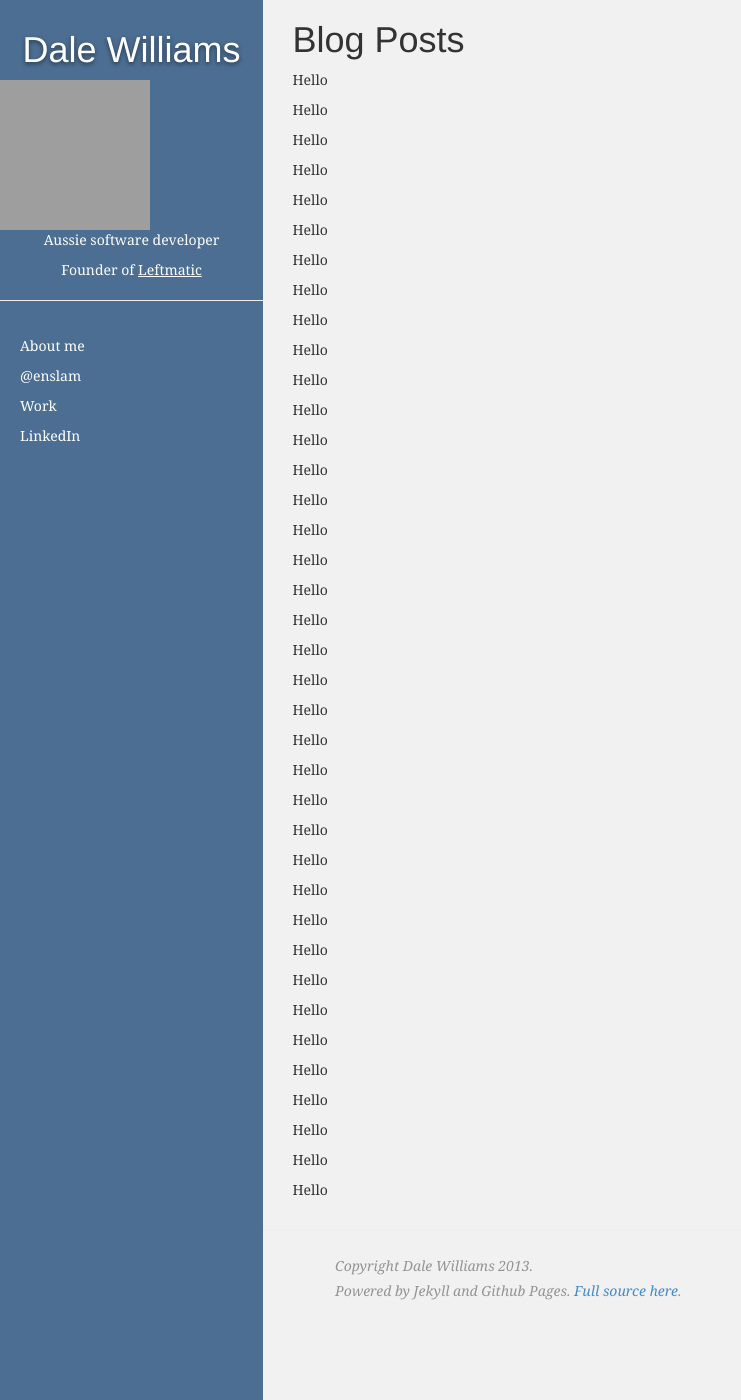
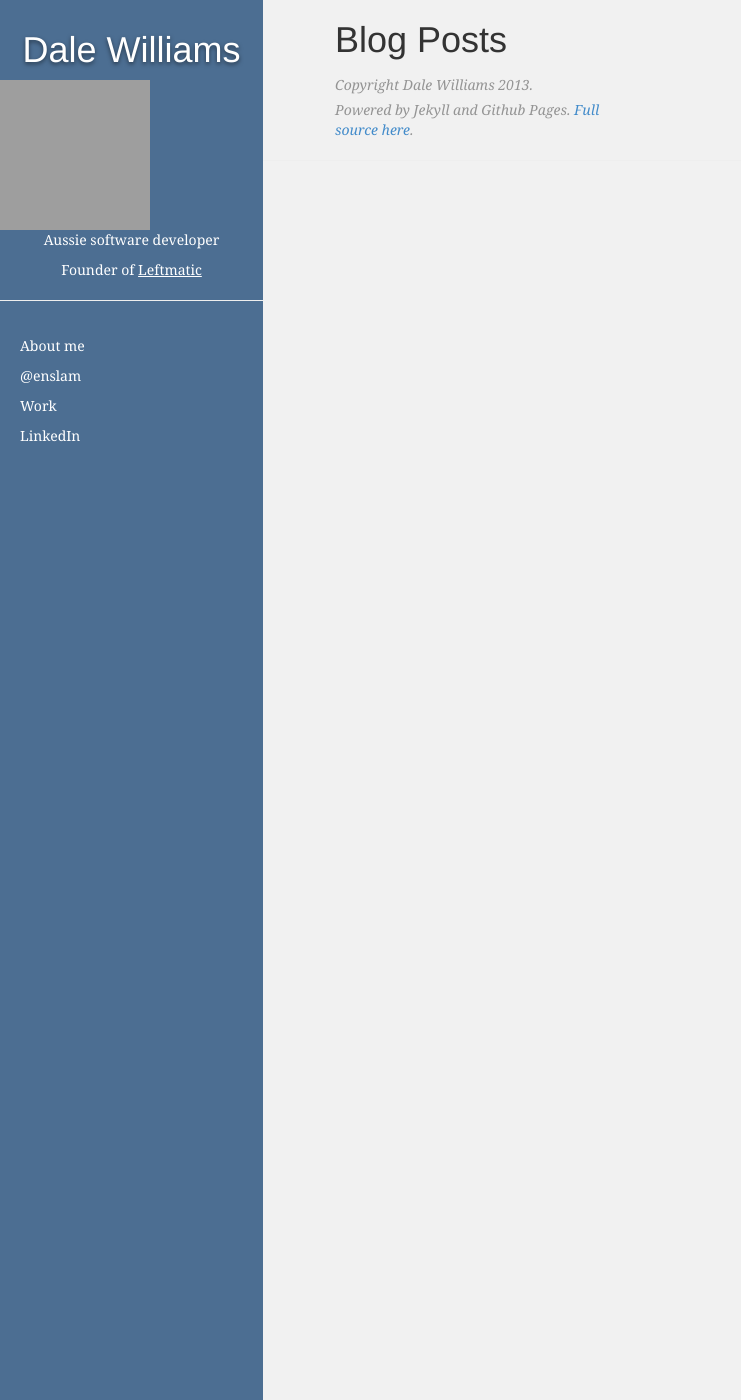
Before and after one commit to enslam/enslam.github.io, a Jekyll site: the page built from index.html, in a window 1280 px wide and 1400 px high. Shown: the whole window, without its empty margins (0-741 px from the left). Built offline with Jekyll 4.4.1, drawn with Linux system fonts in a browser that asks for light colours; Markdown is read by kramdown in place of the engine named in the settings; grey boxes are pictures that could not be loaded.

Commit message:
Fixing margins and styles

```diff
--- a/_layouts/default.html
+++ b/_layouts/default.html
@@ -42,19 +42,22 @@
             <div class="col-md-9 col-sm-12">
                 {{ content }}
             </div><!--/span-->
+
+
+
+            <footer class="page-footer">
+                <div class="col-md-3 col-sm-12">
+                </div>
+                <div class="col-md-3 col-sm-12">
+                    <p>Copyright Dale Williams 2013.</p>
+                    <p>Powered by Jekyll and Github Pages. <a href="https://github.com/Enslam/enslam.github.io">Full source here</a>.</p>
+                </div>
+            </footer>
         </div><!--/row-->
     </div>
 
     <hr>
 
-    <footer class="page-footer">
-        <div class="col-xs-6 col-sm-3" id="sidebar" role="navigation">
-        </div>
-        <div class="col-xs-12 col-sm-9">
-            <p>Copyright Dale Williams 2013.</p>
-            <p>Powered by Jekyll and Github Pages. <a href="https://github.com/Enslam/enslam.github.io">Full source here</a>.</p>
-        </div>
-    </footer>
     <script src="/static/js/jquery-2.0.3.min.js"></script>
     <script src="/static/js/bootstrap.js"></script>
 </body>
--- a/index.html
+++ b/index.html
@@ -11,5 +10,3 @@
         {% endfor %}
     </ul>
 </div>
-
-<p>Hello</p><p>Hello</p><p>Hello</p><p>Hello</p><p>Hello</p><p>Hello</p><p>Hello</p><p>Hello</p><p>Hello</p><p>Hello</p><p>Hello</p><p>Hello</p><p>Hello</p><p>Hello</p><p>Hello</p><p>Hello</p><p>Hello</p><p>Hello</p><p>Hello</p><p>Hello</p><p>Hello</p><p>Hello</p><p>Hello</p><p>Hello</p><p>Hello</p><p>Hello</p><p>Hello</p><p>Hello</p><p>Hello</p><p>Hello</p><p>Hello</p><p>Hello</p><p>Hello</p><p>Hello</p><p>Hello</p><p>Hello</p><p>Hello</p><p>Hello</p>
--- a/static/css/main.css
+++ b/static/css/main.css
@@ -1,11 +1,5 @@
-body {
-  min-height: 2000px;
-}
 
-.container {
-  margin-right: -15px;
-  margin-left: -15px;
-}
+
 
 body {
 	background-color: #F1F1F1;
@@ -16,6 +10,10 @@
 	background: #4C6E92;
     color: white;
     height: 100%;
+
+  margin-right: -15px;
+  margin-left: -15px;
+
 }
 
 /*
@@ -50,6 +48,11 @@
     background: transparent;
 }
 
+@media (min-width: 768px) {
+    .container {
+        width: auto;
+    }
+}
 
 /* Show and affix the side nav when space allows it */
 @media (min-width: 992px) {
```
Also changed, not shown: other parts of index.html (+0 -1 lines).
